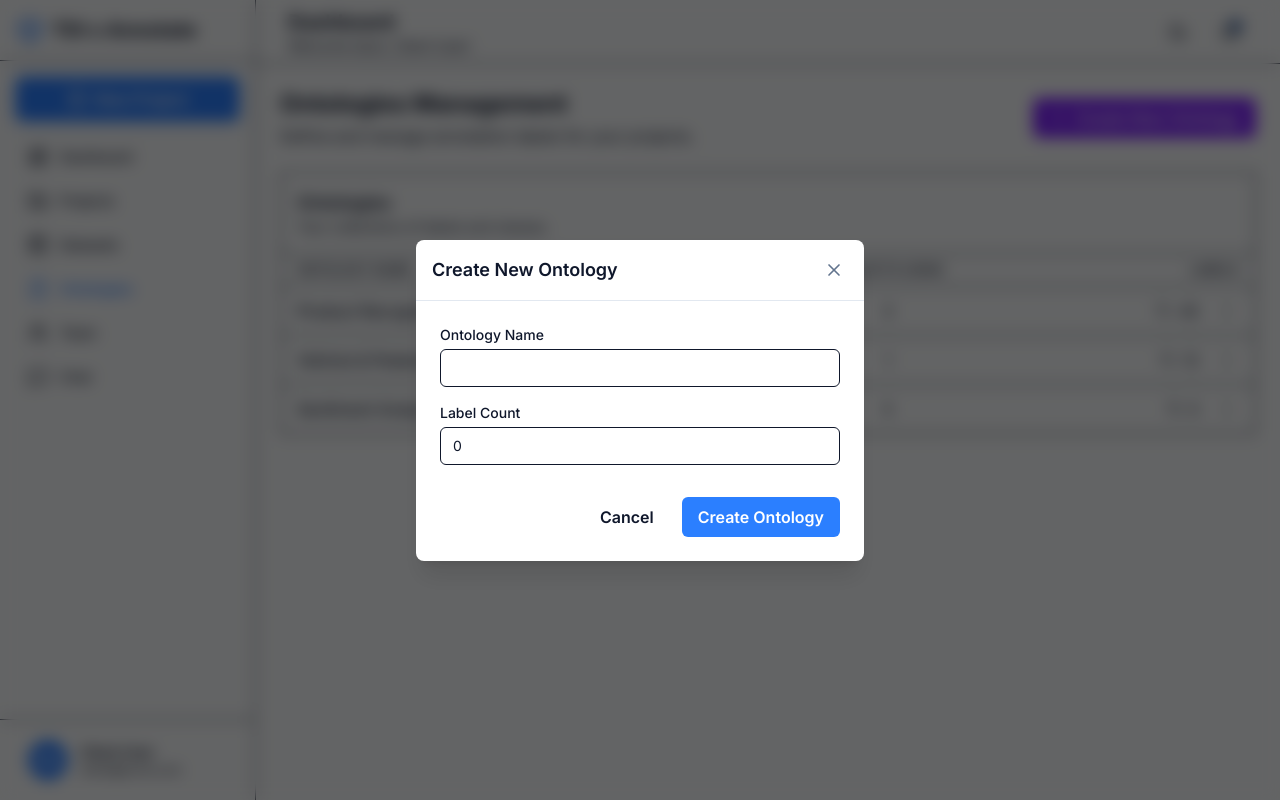
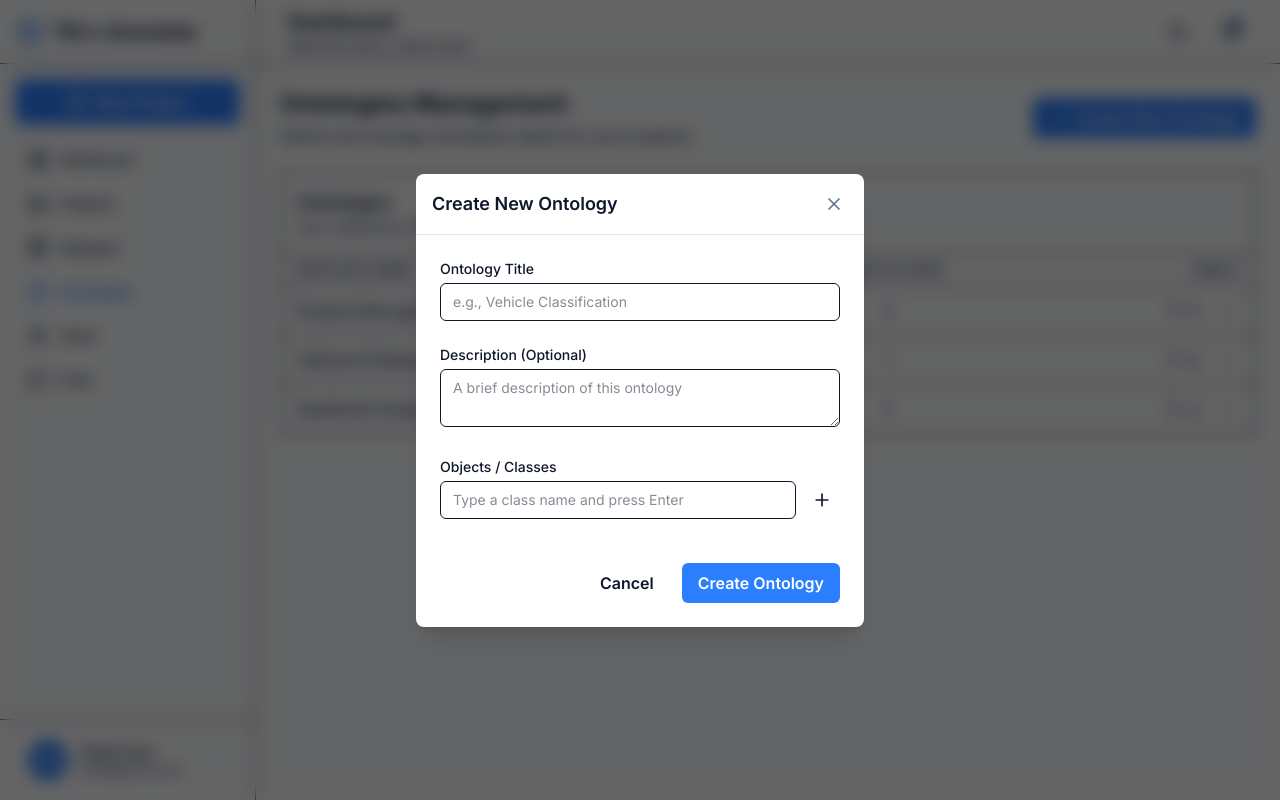
Before and after one commit to Kabbya04/annotation-platform-dashboard, a Next.js app: page /ontologies in a window 1280 px wide. Both pictures are taken after a click on the button "Create New Ontology". Built offline with nearby package versions, Linux system fonts and the light colour scheme.

Commit message:
creation fixed according to ENCORD

```diff
--- a/app/datasets/page.tsx
+++ b/app/datasets/page.tsx
@@ -34,7 +34,7 @@ export default function DatasetsPage() {
           </div>
           <button
             onClick={() => setIsModalOpen(true)}
-            className="flex items-center gap-2 bg-violet-600 text-white font-semibold rounded-md px-4 py-2 hover:bg-violet-700 transition-colors duration-200"
+            className="flex items-center gap-2 bg-blue-500 text-white font-semibold rounded-md px-4 py-2 hover:bg-blue-600 transition-colors duration-200"
           >
             <Plus size={18} />
             <span>Add New Dataset</span>
--- a/app/ontologies/page.tsx
+++ b/app/ontologies/page.tsx
@@ -34,7 +34,7 @@ export default function OntologiesPage() {
           </div>
           <button
             onClick={() => setIsModalOpen(true)}
-            className="flex items-center gap-2 bg-violet-600 text-white font-semibold rounded-md px-4 py-2 hover:bg-violet-700 transition-colors duration-200"
+            className="flex items-center gap-2 bg-blue-500 text-white font-semibold rounded-md px-4 py-2 hover:bg-blue-600 transition-colors duration-200"
           >
             <Plus size={18} />
             <span>Create New Ontology</span>
--- a/app/projects/page.tsx
+++ b/app/projects/page.tsx
@@ -4,25 +4,60 @@
 import React, { useState } from 'react';
 import { Header } from "@/components/layout/Header";
 import { ProjectList } from "@/components/dashboard/ProjectList";
-import { projects as initialProjects, Project } from "@/lib/placeholder-data";
+import {
+  projects as initialProjects,
+  datasets as initialDatasets,
+  ontologies as initialOntologies,
+  Project,
+  Dataset,
+  Ontology
+} from "@/lib/placeholder-data";
 import { Plus } from "lucide-react";
 import { Modal } from '@/components/ui/Modal';
 import { NewProjectForm } from '@/components/forms/NewProjectForm';
+import { NewDatasetForm } from '@/components/forms/NewDatasetForm';
+import { NewOntologyForm } from '@/components/forms/NewOntologyForm';
 
 export default function ProjectsPage() {
   const [projects, setProjects] = useState<Project[]>(initialProjects);
-  const [isModalOpen, setIsModalOpen] = useState(false);
+  const [datasets, setDatasets] = useState<Dataset[]>(initialDatasets);
+  const [ontologies, setOntologies] = useState<Ontology[]>(initialOntologies);
 
-  const handleAddProject = (projectData: Omit<Project, 'id' | 'createdAt' | 'status' | 'teamSize'>) => {
+  const [isProjectModalOpen, setIsProjectModalOpen] = useState(false);
+  const [isDatasetModalOpen, setIsDatasetModalOpen] = useState(false);
+  const [isOntologyModalOpen, setIsOntologyModalOpen] = useState(false);
+
+  const handleAddProject = (projectData: Omit<Project, 'id' | 'createdAt' | 'status' | 'teamSize' | 'assignedPM'>) => {
     const newProject: Project = {
       id: `proj_${Date.now()}`,
       ...projectData,
+      assignedPM: 'Pending Assignment',
       status: 'Pending',
       teamSize: 0,
       createdAt: new Date().toISOString().split('T')[0],
     };
     setProjects(prevProjects => [newProject, ...prevProjects]);
-    setIsModalOpen(false);
+    setIsProjectModalOpen(false);
+  };
+
+  const handleAddDataset = (datasetData: Omit<Dataset, 'id' | 'createdAt'>) => {
+    const newDataset: Dataset = {
+      id: `ds_${Date.now()}`,
+      ...datasetData,
+      createdAt: new Date().toISOString().split('T')[0],
+    };
+    setDatasets(prevDatasets => [newDataset, ...prevDatasets]);
+    setIsDatasetModalOpen(false); // Close dataset modal, project modal remains open
+  };
+
+  const handleAddOntology = (ontologyData: Omit<Ontology, 'id' | 'projectCount'>) => {
+    const newOntology: Ontology = {
+      id: `ont_${Date.now()}`,
+      ...ontologyData,
+      projectCount: 0,
+    };
+    setOntologies(prevOntologies => [newOntology, ...prevOntologies]);
+    setIsOntologyModalOpen(false); // Close ontology modal, project modal remains open
   };
 
   return (
@@ -37,7 +72,7 @@ export default function ProjectsPage() {
             </p>
           </div>
           <button
-            onClick={() => setIsModalOpen(true)}
+            onClick={() => setIsProjectModalOpen(true)}
             className="flex items-center gap-2 bg-blue-500 text-white font-semibold rounded-md px-4 py-2 hover:bg-blue-600 transition-colors duration-200"
           >
             <Plus size={18} />
@@ -50,10 +85,31 @@ export default function ProjectsPage() {
         </div>
       </div>
 
-      <Modal isOpen={isModalOpen} onClose={() => setIsModalOpen(false)} title="Create New Project">
+      {/* Project Creation Modal */}
+      <Modal isOpen={isProjectModalOpen} onClose={() => setIsProjectModalOpen(false)} title="Create New Project">
         <NewProjectForm
-          onCancel={() => setIsModalOpen(false)}
+          datasets={datasets}
+          ontologies={ontologies}
+          onCancel={() => setIsProjectModalOpen(false)}
           onSubmit={handleAddProject}
+          onAddNewDataset={() => setIsDatasetModalOpen(true)}
+          onAddNewOntology={() => setIsOntologyModalOpen(true)}
+        />
+      </Modal>
+
+      {/* Dataset Creation Modal (can be opened from Project modal) */}
+      <Modal isOpen={isDatasetModalOpen} onClose={() => setIsDatasetModalOpen(false)} title="Add New Dataset">
+        <NewDatasetForm
+          onCancel={() => setIsDatasetModalOpen(false)}
+          onSubmit={handleAddDataset}
+        />
+      </Modal>
+
+      {/* Ontology Creation Modal (can be opened from Project modal) */}
+      <Modal isOpen={isOntologyModalOpen} onClose={() => setIsOntologyModalOpen(false)} title="Create New Ontology">
+        <NewOntologyForm
+          onCancel={() => setIsOntologyModalOpen(false)}
+          onSubmit={handleAddOntology}
         />
       </Modal>
     </>
--- a/components/dashboard/OntologyList.tsx
+++ b/components/dashboard/OntologyList.tsx
@@ -29,7 +29,8 @@ export function OntologyList({ ontologies }: OntologyListProps) {
             <div className="col-span-3 text-center text-muted-foreground">{ontology.projectCount}</div>
             <div className="col-span-3 text-right text-muted-foreground flex items-center justify-end gap-2">
               <Tag size={14} />
-              <span>{ontology.labelCount}</span>
+              {/* Use the length of the labels array */}
+              <span>{ontology.labels.length}</span>
               <button className="text-muted-foreground hover:text-foreground p-1 rounded-md ml-2">
                 <MoreVertical size={16} />
               </button>
--- a/components/dashboard/ProjectList.tsx
+++ b/components/dashboard/ProjectList.tsx
@@ -50,7 +50,7 @@ export function ProjectList({ projects }: ProjectListProps) {
                     <span>{project.teamSize}</span>
                   </div>
                 </td>
-                <td className="px-4 py-3 text-muted-foreground text-right">{new Date(project.createdAt).toLocaleDateString()}</td>
+                <td className="px-4 py-3 text-muted-foreground text-right">{new Date(project.createdAt).toLocaleDateString('en-GB')}</td>
                 <td className="px-4 py-3 text-right">
                   <button className="text-muted-foreground hover:text-foreground p-1 rounded-md">
                     <MoreVertical size={16} />
--- a/components/forms/NewDatasetForm.tsx
+++ b/components/forms/NewDatasetForm.tsx
@@ -3,6 +3,7 @@
 
 import { Dataset } from '@/lib/placeholder-data';
 import React, { useState } from 'react';
+import { UploadCloud } from 'lucide-react';
 
 type NewDatasetFormProps = {
   onCancel: () => void;
@@ -11,53 +12,54 @@ type NewDatasetFormProps = {
 
 export function NewDatasetForm({ onCancel, onSubmit }: NewDatasetFormProps) {
   const [name, setName] = useState('');
-  const [itemCount, setItemCount] = useState(0);
-  const [type, setType] = useState<'Image' | 'Text' | 'Video'>('Image');
 
   const handleSubmit = (e: React.FormEvent) => {
     e.preventDefault();
-    if (!name || itemCount <= 0) return;
-    onSubmit({ name, itemCount, type });
+    if (!name) return;
+    // Mocking itemCount and type, as they are no longer in the form
+    onSubmit({
+      name,
+      itemCount: Math.floor(Math.random() * 1000) + 50,
+      type: 'Image'
+    });
   };
 
   return (
-    <form onSubmit={handleSubmit} className="space-y-4">
+    <form onSubmit={handleSubmit} className="space-y-6">
       <div>
-        <label htmlFor="name" className="block text-sm font-medium text-muted-foreground mb-1">Dataset Name</label>
+        <label htmlFor="name" className="block text-sm font-medium text-muted-foreground mb-1">Dataset Title</label>
         <input
           type="text"
           id="name"
           value={name}
           onChange={(e) => setName(e.target.value)}
           className="w-full bg-background border rounded-md px-3 py-2 text-sm focus:ring-blue-500 focus:border-blue-500"
+          placeholder="e.g., Q1 Self-Driving Car Images"
           required
         />
       </div>
+
       <div>
-        <label htmlFor="itemCount" className="block text-sm font-medium text-muted-foreground mb-1">Item Count</label>
-        <input
-          type="number"
-          id="itemCount"
-          value={itemCount}
-          onChange={(e) => setItemCount(parseInt(e.target.value, 10))}
-          className="w-full bg-background border rounded-md px-3 py-2 text-sm focus:ring-blue-500 focus:border-blue-500"
-          required
-        />
+        <label className="block text-sm font-medium text-muted-foreground mb-1">Upload</label>
+        <div className="mt-2 flex justify-center rounded-lg border border-dashed border-border px-6 py-10">
+          <div className="text-center">
+            <UploadCloud className="mx-auto h-12 w-12 text-muted-foreground" aria-hidden="true" />
+            <div className="mt-4 flex text-sm leading-6 text-muted-foreground">
+              <label
+                htmlFor="file-upload"
+                className="relative cursor-pointer rounded-md bg-background font-semibold text-blue-500 focus-within:outline-none focus-within:ring-2 focus-within:ring-blue-600 focus-within:ring-offset-2 hover:text-blue-500"
+              >
+                <span>Upload a folder</span>
+                <input id="file-upload" name="file-upload" type="file" className="sr-only" />
+              </label>
+              <p className="pl-1">or drag and drop</p>
+            </div>
+            <p className="text-xs leading-5 text-muted-foreground/80">Images, Video, Text, or ZIP files</p>
+          </div>
+        </div>
       </div>
-      <div>
-        <label htmlFor="type" className="block text-sm font-medium text-muted-foreground mb-1">Type</label>
-        <select
-          id="type"
-          value={type}
-          onChange={(e) => setType(e.target.value as 'Image' | 'Text' | 'Video')}
-          className="w-full bg-background border rounded-md px-3 py-2 text-sm focus:ring-blue-500 focus:border-blue-500"
-        >
-          <option>Image</option>
-          <option>Text</option>
-          <option>Video</option>
-        </select>
-      </div>
-      <div className="flex justify-end gap-3 pt-4">
+
+      <div className="flex justify-end gap-3 pt-2">
         <button type="button" onClick={onCancel} className="bg-secondary text-secondary-foreground font-semibold rounded-md px-4 py-2 hover:bg-secondary/80 transition-colors">
           Cancel
         </button>
--- a/components/forms/NewOntologyForm.tsx
+++ b/components/forms/NewOntologyForm.tsx
@@ -2,7 +2,8 @@
 'use client';
 
 import { Ontology } from '@/lib/placeholder-data';
-import React, { useState } from 'react';
+import React, { useState, KeyboardEvent } from 'react';
+import { Plus, X } from 'lucide-react';
 
 type NewOntologyFormProps = {
   onCancel: () => void;
@@ -11,39 +12,87 @@ type NewOntologyFormProps = {
 
 export function NewOntologyForm({ onCancel, onSubmit }: NewOntologyFormProps) {
   const [name, setName] = useState('');
-  const [labelCount, setLabelCount] = useState(0);
+  const [description, setDescription] = useState('');
+  const [labels, setLabels] = useState<string[]>([]);
+  const [currentLabel, setCurrentLabel] = useState('');
+
+  const handleAddLabel = () => {
+    if (currentLabel && !labels.includes(currentLabel)) {
+      setLabels([...labels, currentLabel]);
+      setCurrentLabel('');
+    }
+  };
+
+  const handleLabelKeyDown = (e: KeyboardEvent<HTMLInputElement>) => {
+    if (e.key === 'Enter') {
+      e.preventDefault();
+      handleAddLabel();
+    }
+  };
+
+  const handleRemoveLabel = (labelToRemove: string) => {
+    setLabels(labels.filter(label => label !== labelToRemove));
+  };
 
   const handleSubmit = (e: React.FormEvent) => {
     e.preventDefault();
-    if (!name || labelCount <= 0) return;
-    onSubmit({ name, labelCount });
+    if (!name || labels.length === 0) return;
+    onSubmit({ name, description, labels });
   };
 
   return (
-    <form onSubmit={handleSubmit} className="space-y-4">
+    <form onSubmit={handleSubmit} className="space-y-6">
       <div>
-        <label htmlFor="name" className="block text-sm font-medium text-muted-foreground mb-1">Ontology Name</label>
+        <label htmlFor="name" className="block text-sm font-medium text-muted-foreground mb-1">Ontology Title</label>
         <input
           type="text"
           id="name"
           value={name}
           onChange={(e) => setName(e.target.value)}
           className="w-full bg-background border rounded-md px-3 py-2 text-sm focus:ring-blue-500 focus:border-blue-500"
+          placeholder="e.g., Vehicle Classification"
           required
         />
       </div>
       <div>
-        <label htmlFor="labelCount" className="block text-sm font-medium text-muted-foreground mb-1">Label Count</label>
-        <input
-          type="number"
-          id="labelCount"
-          value={labelCount}
-          onChange={(e) => setLabelCount(parseInt(e.target.value, 10))}
+        <label htmlFor="description" className="block text-sm font-medium text-muted-foreground mb-1">Description (Optional)</label>
+        <textarea
+          id="description"
+          rows={2}
+          value={description}
+          onChange={(e) => setDescription(e.target.value)}
           className="w-full bg-background border rounded-md px-3 py-2 text-sm focus:ring-blue-500 focus:border-blue-500"
-          required
+          placeholder="A brief description of this ontology"
         />
       </div>
-      <div className="flex justify-end gap-3 pt-4">
+      <div>
+        <label htmlFor="label" className="block text-sm font-medium text-muted-foreground mb-1">Objects / Classes</label>
+        <div className="flex gap-2">
+          <input
+            type="text"
+            id="label"
+            value={currentLabel}
+            onChange={(e) => setCurrentLabel(e.target.value)}
+            onKeyDown={handleLabelKeyDown}
+            className="w-full bg-background border rounded-md px-3 py-2 text-sm focus:ring-blue-500 focus:border-blue-500"
+            placeholder="Type a class name and press Enter"
+          />
+          <button type="button" onClick={handleAddLabel} className="bg-secondary text-secondary-foreground p-2 rounded-md hover:bg-secondary/80">
+            <Plus size={20} />
+          </button>
+        </div>
+        <div className="mt-3 flex flex-wrap gap-2">
+          {labels.map(label => (
+            <span key={label} className="flex items-center gap-1.5 bg-blue-500/10 text-blue-500 text-xs font-medium px-2 py-1 rounded-full">
+              {label}
+              <button type="button" onClick={() => handleRemoveLabel(label)} className="text-blue-500/70 hover:text-blue-500">
+                <X size={14} />
+              </button>
+            </span>
+          ))}
+        </div>
+      </div>
+      <div className="flex justify-end gap-3 pt-2">
         <button type="button" onClick={onCancel} className="bg-secondary text-secondary-foreground font-semibold rounded-md px-4 py-2 hover:bg-secondary/80 transition-colors">
           Cancel
         </button>
--- a/components/forms/NewProjectForm.tsx
+++ b/components/forms/NewProjectForm.tsx
@@ -1,53 +1,106 @@
 // components/forms/NewProjectForm.tsx
 'use client';
 
-import { Project } from '@/lib/placeholder-data';
+import { Project, Dataset, Ontology } from '@/lib/placeholder-data';
 import React, { useState } from 'react';
+import { Plus } from 'lucide-react';
 
 type NewProjectFormProps = {
+  datasets: Dataset[];
+  ontologies: Ontology[];
   onCancel: () => void;
-  onSubmit: (projectData: Omit<Project, 'id' | 'createdAt' | 'status' | 'teamSize'>) => void;
+  onSubmit: (projectData: Omit<Project, 'id' | 'createdAt' | 'status' | 'teamSize' | 'assignedPM'>) => void;
+  onAddNewDataset: () => void;
+  onAddNewOntology: () => void;
 };
 
-export function NewProjectForm({ onCancel, onSubmit }: NewProjectFormProps) {
+export function NewProjectForm({
+  datasets,
+  ontologies,
+  onCancel,
+  onSubmit,
+  onAddNewDataset,
+  onAddNewOntology
+}: NewProjectFormProps) {
   const [name, setName] = useState('');
-  const [assignedPM, setAssignedPM] = useState('');
+  const [description, setDescription] = useState('');
+  const [datasetId, setDatasetId] = useState<string>('');
+  const [ontologyId, setOntologyId] = useState<string>('');
+
 
   const handleSubmit = (e: React.FormEvent) => {
     e.preventDefault();
-    if (!name || !assignedPM) return; // Basic validation
-    onSubmit({ name, assignedPM });
+    if (!name) return;
+    onSubmit({ name, description, datasetId, ontologyId });
   };
 
   return (
-    <form onSubmit={handleSubmit} className="space-y-4">
+    <form onSubmit={handleSubmit} className="space-y-6">
       <div>
-        <label htmlFor="name" className="block text-sm font-medium text-slate-700 dark:text-slate-300 mb-1">Project Name</label>
+        <label htmlFor="name" className="block text-sm font-medium text-muted-foreground mb-1">Project Title</label>
         <input
           type="text"
           id="name"
           value={name}
           onChange={(e) => setName(e.target.value)}
-          className="w-full bg-slate-100 dark:bg-slate-700 border border-slate-200 dark:border-slate-600 rounded-md px-3 py-2 text-sm focus:ring-violet-500 focus:border-violet-500"
+          className="w-full bg-background border rounded-md px-3 py-2 text-sm focus:ring-blue-500 focus:border-blue-500"
+          placeholder="e.g., Q1 Product Tagging Initiative"
           required
         />
       </div>
       <div>
-        <label htmlFor="pm" className="block text-sm font-medium text-slate-700 dark:text-slate-300 mb-1">Project Manager</label>
-        <input
-          type="text"
-          id="pm"
-          value={assignedPM}
-          onChange={(e) => setAssignedPM(e.target.value)}
-          className="w-full bg-slate-100 dark:bg-slate-700 border border-slate-200 dark:border-slate-600 rounded-md px-3 py-2 text-sm focus:ring-violet-500 focus:border-violet-500"
-          required
+        <label htmlFor="description" className="block text-sm font-medium text-muted-foreground mb-1">Description (Optional)</label>
+        <textarea
+          id="description"
+          rows={3}
+          value={description}
+          onChange={(e) => setDescription(e.target.value)}
+          className="w-full bg-background border rounded-md px-3 py-2 text-sm focus:ring-blue-500 focus:border-blue-500"
+          placeholder="A brief description of the project goals and requirements"
         />
       </div>
+
+      <div>
+        <label htmlFor="dataset" className="block text-sm font-medium text-muted-foreground mb-1">Attach Dataset</label>
+        <div className="flex gap-2">
+          <select
+            id="dataset"
+            value={datasetId}
+            onChange={(e) => setDatasetId(e.target.value)}
+            className="w-full bg-background border rounded-md px-3 py-2 text-sm focus:ring-blue-500 focus:border-blue-500"
+          >
+            <option value="">Select a dataset...</option>
+            {datasets.map(ds => <option key={ds.id} value={ds.id}>{ds.name}</option>)}
+          </select>
+          <button type="button" onClick={onAddNewDataset} className="flex-shrink-0 flex items-center gap-1.5 bg-secondary text-secondary-foreground p-2 rounded-md hover:bg-secondary/80 text-sm">
+            <Plus size={16} /> New
+          </button>
+        </div>
+      </div>
+
+      <div>
+        <label htmlFor="ontology" className="block text-sm font-medium text-muted-foreground mb-1">Attach Ontology</label>
+        <div className="flex gap-2">
+          <select
+            id="ontology"
+            value={ontologyId}
+            onChange={(e) => setOntologyId(e.target.value)}
+            className="w-full bg-background border rounded-md px-3 py-2 text-sm focus:ring-blue-500 focus:border-blue-500"
+          >
+            <option value="">Select an ontology...</option>
+            {ontologies.map(ont => <option key={ont.id} value={ont.id}>{ont.name}</option>)}
+          </select>
+          <button type="button" onClick={onAddNewOntology} className="flex-shrink-0 flex items-center gap-1.5 bg-secondary text-secondary-foreground p-2 rounded-md hover:bg-secondary/80 text-sm">
+            <Plus size={16} /> New
+          </button>
+        </div>
+      </div>
+
       <div className="flex justify-end gap-3 pt-4">
-        <button type="button" onClick={onCancel} className="bg-slate-200 dark:bg-slate-600 text-slate-900 dark:text-white font-semibold rounded-md px-4 py-2 hover:bg-slate-300 dark:hover:bg-slate-500 transition-colors">
+        <button type="button" onClick={onCancel} className="bg-secondary text-secondary-foreground font-semibold rounded-md px-4 py-2 hover:bg-secondary/80 transition-colors">
           Cancel
         </button>
-        <button type="submit" className="bg-violet-600 text-white font-semibold rounded-md px-4 py-2 hover:bg-violet-700 transition-colors">
+        <button type="submit" className="bg-blue-500 text-white font-semibold rounded-md px-4 py-2 hover:bg-blue-600 transition-colors">
           Create Project
         </button>
       </div>
--- a/components/layout/Sidebar.tsx
+++ b/components/layout/Sidebar.tsx
@@ -24,7 +24,7 @@ export function Sidebar() {
 
   return (
     <aside className="w-64 flex-shrink-0 bg-card border-r flex flex-col">
-      <div className="p-4 border-b">
+      <div className="flex h-16 items-center border-b px-4">
         <Link href="/" className="flex items-center gap-2 text-xl font-bold text-foreground">
           <Box className="text-blue-500" size={28} />
           <span>TDI x Annotate</span>
--- a/lib/placeholder-data.ts
+++ b/lib/placeholder-data.ts
@@ -3,10 +3,13 @@
 export type Project = {
   id: string;
   name: string;
+  description?: string; // Optional description
   status: 'Active' | 'Pending' | 'Completed' | 'Failed';
   assignedPM: string;
   teamSize: number;
   createdAt: string;
+  datasetId?: string; // Link to dataset
+  ontologyId?: string; // Link to ontology
 };
 
 export const user = {
@@ -19,18 +22,24 @@ export const projects: Project[] = [
   {
     id: 'proj_1',
     name: 'Q4 Retail Product Tagging',
+    description: 'Tagging and categorizing retail products from shelf images for the Q4 sales analysis.',
     status: 'Active',
     assignedPM: 'Alice Johnson',
     teamSize: 5,
     createdAt: '2023-11-20',
+    datasetId: 'ds_1',
+    ontologyId: 'ont_1',
   },
   {
     id: 'proj_2',
     name: 'Autonomous Vehicle - Lane Detection',
+    description: 'Annotating lane markings in video clips for the AV perception model.',
     status: 'Active',
     assignedPM: 'Bob Williams',
     teamSize: 12,
     createdAt: '2023-11-15',
+    datasetId: 'ds_2',
+    ontologyId: 'ont_2',
   },
   {
     id: 'proj_3',
@@ -47,6 +56,7 @@ export const projects: Project[] = [
     assignedPM: 'Pending Assignment',
     teamSize: 0,
     createdAt: '2023-11-21',
+    datasetId: 'ds_3',
   },
   {
     id: 'proj_5',
@@ -59,18 +69,21 @@ export const projects: Project[] = [
     {
     id: 'proj_6',
     name: 'Sentiment Analysis for Movie Reviews',
+    description: 'Classifying movie reviews as positive, negative, or neutral.',
     status: 'Failed',
     assignedPM: 'Diana Prince',
     teamSize: 3,
     createdAt: '2023-08-25',
+    ontologyId: 'ont_3',
   },
 ];
 
 export type Dataset = {
   id: string;
   name: string;
-  itemCount: number;
-  type: 'Image' | 'Text' | 'Video';
+  // Make these optional as they won't be in the new form
+  itemCount?: number;
+  type?: 'Image' | 'Text' | 'Video';
   createdAt: string;
 };
 
@@ -80,16 +93,16 @@ export const datasets: Dataset[] = [
   { id: 'ds_3', name: 'Customer Support Transcripts', itemCount: 8230, type: 'Text', createdAt: '2023-11-18' },
 ];
 
-// --- NEW DATA FOR ONTOLOGIES ---
 export type Ontology = {
   id: string;
   name: string;
+  description?: string; // Optional description
   projectCount: number;
-  labelCount: number;
+  labels: string[]; // Replaced labelCount with an array of labels
 };
 
 export const ontologies: Ontology[] = [
-  { id: 'ont_1', name: 'Product Recognition', projectCount: 3, labelCount: 45 },
-  { id: 'ont_2', name: 'Vehicle & Pedestrian Classes', projectCount: 1, labelCount: 12 },
-  { id: 'ont_3', name: 'Sentiment Analysis Labels', projectCount: 5, labelCount: 5 },
+  { id: 'ont_1', name: 'Product Recognition', description: 'Labels for common retail products.', projectCount: 3, labels: ['Cereal Box', 'Milk Carton', 'Soda Can', 'Water Bottle', 'Shampoo'] },
+  { id: 'ont_2', name: 'Vehicle & Pedestrian Classes', projectCount: 1, labels: ['Car', 'Truck', 'Bus', 'Motorcycle', 'Pedestrian', 'Bicycle'] },
+  { id: 'ont_3', name: 'Sentiment Analysis Labels', description: 'Classification labels for text sentiment.', projectCount: 5, labels: ['Positive', 'Negative', 'Neutral'] },
 ];
```
Also changed, not shown: components/dashboard/DatasetList.tsx (+8 -4 lines).
